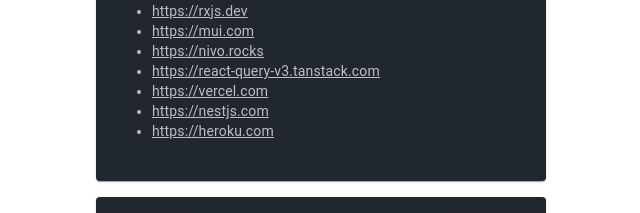
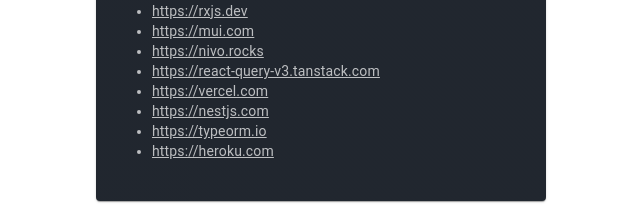
Before and after one commit to jonattfin/canarybirdtech-web, a Next.js app: page /projects in a window 1280 px wide. Shown: the part 1860-2073 px from the top of the page, without its empty margins (319-959 px from the left). Built offline with nearby package versions, Linux system fonts and the light colour scheme.

Commit message:
small change

```diff
--- a/src/projects/index.tsx
+++ b/src/projects/index.tsx
@@ -98,6 +98,7 @@
         "https://react-query-v3.tanstack.com",
         "https://vercel.com",
         "https://nestjs.com",
+        "https://typeorm.io",
         "https://heroku.com",
       ],
     },
```
